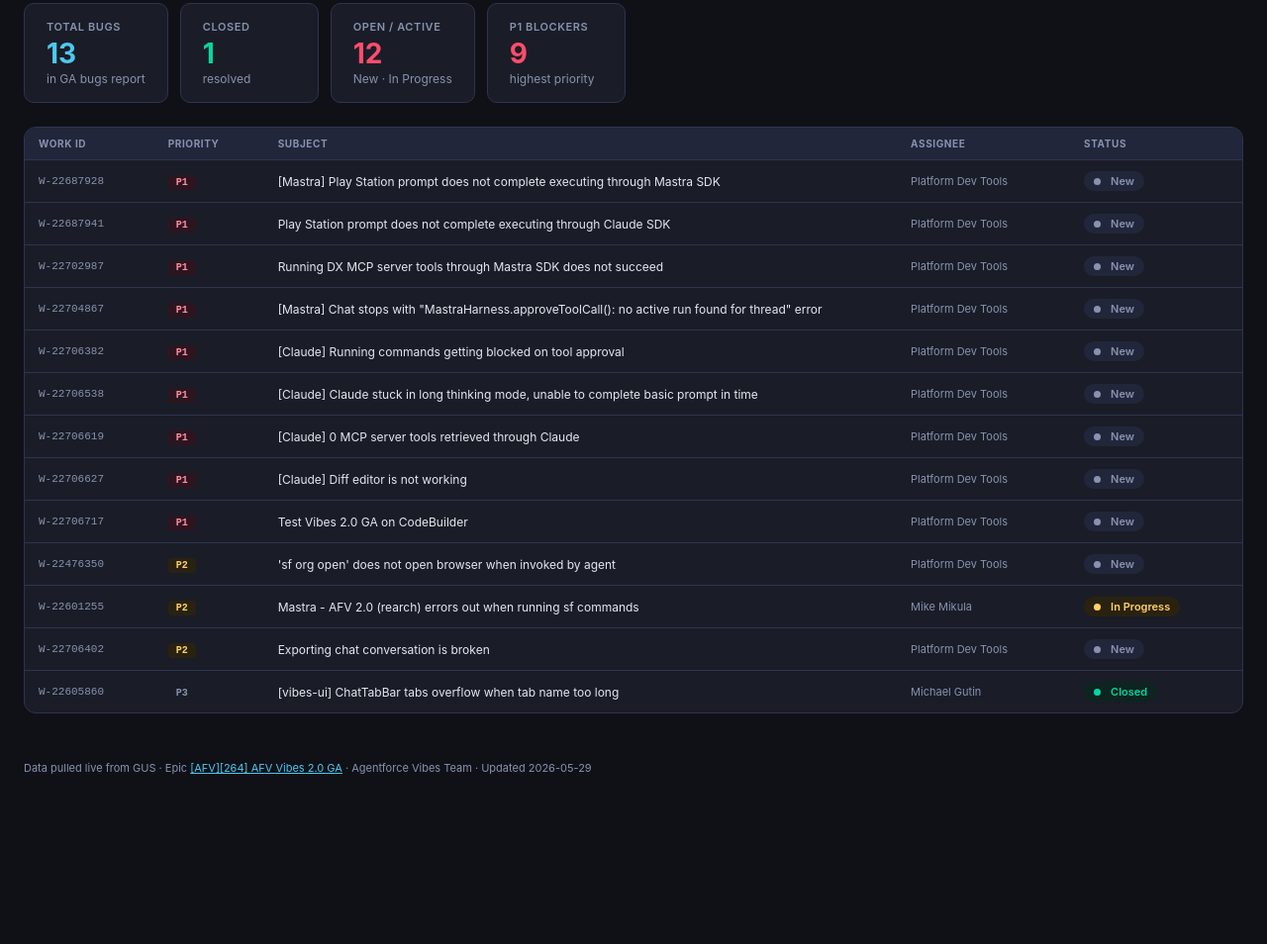
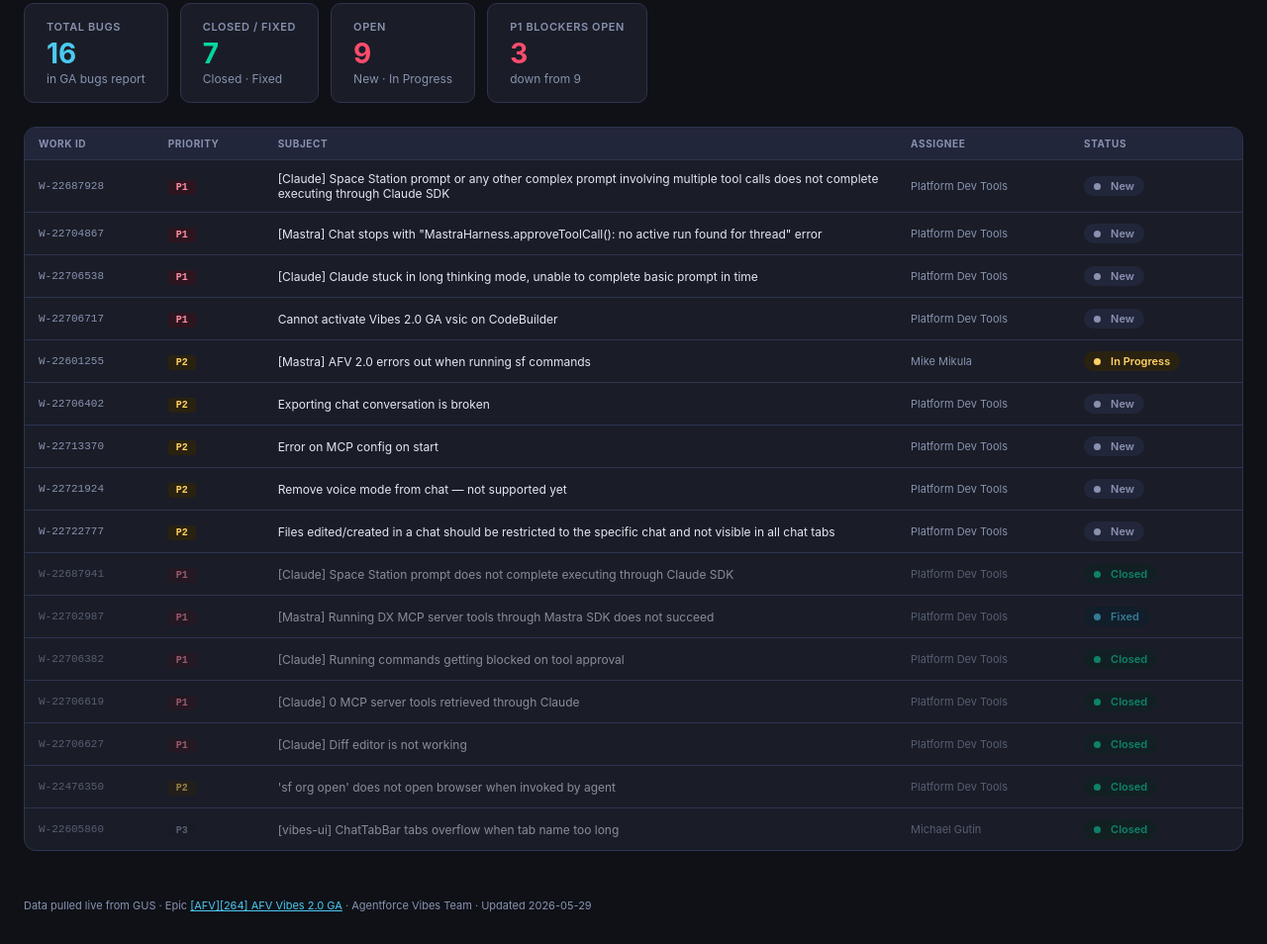
Before and after one commit to diyer/af-vibes-flow-optimizer, a plain HTML site: page afv-ga-release-tracker.html in a window 1280 px wide. Shown: the part 1485-2439 px from the top of the page at 99% size. Before the commit the page ends 2300 px from the top, so only its background shows below. Drawn offline with Linux system fonts and the light colour scheme.

Commit message:
Update GA bugs: 16 total (was 13), 7 closed/fixed (was 1), 3 new P2s
Resolved since last update (6 P1s closed/fixed):
- W-22687941: Claude SDK Space Station prompt — Closed
- W-22702987: Mastra DX MCP server tools — Fixed
- W-22706382: Claude commands blocked on tool approval — Closed
- W-22706619: 0 MCP tools via Claude — Closed
- W-22706627: Diff editor not working — Closed
- W-22476350: sf org open not opening browser — Closed

New bugs added:
- W-22713370 P2: Error on MCP config on start
- W-22721924 P2: Remove voice mode from chat
- W-22722777 P2: Chat file edits visible across all tabs

Open P1s now: 4 (down from 9)

```diff
--- a/afv-ga-release-tracker.html
+++ b/afv-ga-release-tracker.html
@@ -190,6 +190,7 @@
     Updated 2026-05-29
   </p>
 </header>
+
 
 <div class="summary-bar">
   <div class="stat-card">
@@ -964,29 +965,29 @@
   <div class="section-title">GA Release Blocker Bugs</div>
   <div class="section-subtitle">
     <a href="https://gus.lightning.force.com/lightning/r/Report/00OEE0000038IkP2AU/view?queryScope=userFolders" target="_blank" style="color:var(--blue)">AFV Vibes 2.0 GA bugs report ↗</a>
-    &nbsp;·&nbsp; 13 total · sorted by priority
+    &nbsp;·&nbsp; 16 total · sorted by priority · open bugs first
   </div>
 
   <div class="bugs-summary">
     <div class="stat-card">
       <div class="label">Total Bugs</div>
-      <div class="value blue">13</div>
+      <div class="value blue">16</div>
       <div class="sub">in GA bugs report</div>
     </div>
     <div class="stat-card">
-      <div class="label">Closed</div>
-      <div class="value green">1</div>
-      <div class="sub">resolved</div>
+      <div class="label">Closed / Fixed</div>
+      <div class="value green">7</div>
+      <div class="sub">Closed · Fixed</div>
     </div>
     <div class="stat-card">
-      <div class="label">Open / Active</div>
-      <div class="value red">12</div>
+      <div class="label">Open</div>
+      <div class="value red">9</div>
       <div class="sub">New · In Progress</div>
     </div>
     <div class="stat-card">
-      <div class="label">P1 Blockers</div>
-      <div class="value" style="color:var(--red)">9</div>
-      <div class="sub">highest priority</div>
+      <div class="label">P1 Blockers Open</div>
+      <div class="value" style="color:var(--red)">3</div>
+      <div class="sub">down from 9</div>
     </div>
   </div>
 
@@ -996,24 +997,11 @@
         <tr><th>Work ID</th><th>Priority</th><th>Subject</th><th>Assignee</th><th>Status</th></tr>
       </thead>
       <tbody>
+        <!-- ── OPEN P1 ── -->
         <tr>
           <td class="work-id"><a href="https://gus.lightning.force.com/lightning/r/ADM_Work__c/a07EE00002awxJEYAY/view" target="_blank">W-22687928</a></td>
           <td><span class="priority-badge priority-p1">P1</span></td>
-          <td class="subject-cell">[Mastra] Play Station prompt does not complete executing through Mastra SDK</td>
-          <td class="assignee-cell">Platform Dev Tools</td>
-          <td><span class="badge badge-not-started"><span class="dot dot-muted"></span>New</span></td>
-        </tr>
-        <tr>
-          <td class="work-id"><a href="https://gus.lightning.force.com/lightning/r/ADM_Work__c/a07EE00002axScQYAU/view" target="_blank">W-22687941</a></td>
-          <td><span class="priority-badge priority-p1">P1</span></td>
-          <td class="subject-cell">Play Station prompt does not complete executing through Claude SDK</td>
-          <td class="assignee-cell">Platform Dev Tools</td>
-          <td><span class="badge badge-not-started"><span class="dot dot-muted"></span>New</span></td>
-        </tr>
-        <tr>
-          <td class="work-id"><a href="https://gus.lightning.force.com/lightning/r/ADM_Work__c/a07EE00002b1bIeYAI/view" target="_blank">W-22702987</a></td>
-          <td><span class="priority-badge priority-p1">P1</span></td>
-          <td class="subject-cell">Running DX MCP server tools through Mastra SDK does not succeed</td>
+          <td class="subject-cell">[Claude] Space Station prompt or any other complex prompt involving multiple tool calls does not complete executing through Claude SDK</td>
           <td class="assignee-cell">Platform Dev Tools</td>
           <td><span class="badge badge-not-started"><span class="dot dot-muted"></span>New</span></td>
         </tr>
@@ -1025,13 +1013,6 @@
           <td><span class="badge badge-not-started"><span class="dot dot-muted"></span>New</span></td>
         </tr>
         <tr>
-          <td class="work-id"><a href="https://gus.lightning.force.com/lightning/r/ADM_Work__c/a07EE00002b2Px7YAE/view" target="_blank">W-22706382</a></td>
-          <td><span class="priority-badge priority-p1">P1</span></td>
-          <td class="subject-cell">[Claude] Running commands getting blocked on tool approval</td>
-          <td class="assignee-cell">Platform Dev Tools</td>
-          <td><span class="badge badge-not-started"><span class="dot dot-muted"></span>New</span></td>
-        </tr>
-        <tr>
           <td class="work-id"><a href="https://gus.lightning.force.com/lightning/r/ADM_Work__c/a07EE00002b2ePvYAI/view" target="_blank">W-22706538</a></td>
           <td><span class="priority-badge priority-p1">P1</span></td>
           <td class="subject-cell">[Claude] Claude stuck in long thinking mode, unable to complete basic prompt in time</td>
@@ -1039,37 +1020,17 @@
           <td><span class="badge badge-not-started"><span class="dot dot-muted"></span>New</span></td>
         </tr>
         <tr>
-          <td class="work-id"><a href="https://gus.lightning.force.com/lightning/r/ADM_Work__c/a07EE00002b2bGqYAI/view" target="_blank">W-22706619</a></td>
+          <td class="work-id"><a href="https://gus.lightning.force.com/lightning/r/ADM_Work__c/a07EE00002b2WETYA2/view" target="_blank">W-22706717</a></td>
           <td><span class="priority-badge priority-p1">P1</span></td>
-          <td class="subject-cell">[Claude] 0 MCP server tools retrieved through Claude</td>
+          <td class="subject-cell">Cannot activate Vibes 2.0 GA vsic on CodeBuilder</td>
           <td class="assignee-cell">Platform Dev Tools</td>
           <td><span class="badge badge-not-started"><span class="dot dot-muted"></span>New</span></td>
         </tr>
-        <tr>
-          <td class="work-id"><a href="https://gus.lightning.force.com/lightning/r/ADM_Work__c/a07EE00002b2d46YAA/view" target="_blank">W-22706627</a></td>
-          <td><span class="priority-badge priority-p1">P1</span></td>
-          <td class="subject-cell">[Claude] Diff editor is not working</td>
-          <td class="assignee-cell">Platform Dev Tools</td>
-          <td><span class="badge badge-not-started"><span class="dot dot-muted"></span>New</span></td>
-        </tr>
-        <tr>
-          <td class="work-id"><a href="https://gus.lightning.force.com/lightning/r/ADM_Work__c/a07EE00002b2WETYA2/view" target="_blank">W-22706717</a></td>
-          <td><span class="priority-badge priority-p1">P1</span></td>
-          <td class="subject-cell">Test Vibes 2.0 GA on CodeBuilder</td>
-          <td class="assignee-cell">Platform Dev Tools</td>
-          <td><span class="badge badge-not-started"><span class="dot dot-muted"></span>New</span></td>
-        </tr>
-        <tr>
-          <td class="work-id"><a href="https://gus.lightning.force.com/lightning/r/ADM_Work__c/a07EE00002Zwg17YAB/view" target="_blank">W-22476350</a></td>
-          <td><span class="priority-badge priority-p2">P2</span></td>
-          <td class="subject-cell">'sf org open' does not open browser when invoked by agent</td>
-          <td class="assignee-cell">Platform Dev Tools</td>
-          <td><span class="badge badge-not-started"><span class="dot dot-muted"></span>New</span></td>
-        </tr>
+        <!-- ── OPEN P2 ── -->
         <tr>
           <td class="work-id"><a href="https://gus.lightning.force.com/lightning/r/ADM_Work__c/a07EE00002abFMWYA2/view" target="_blank">W-22601255</a></td>
           <td><span class="priority-badge priority-p2">P2</span></td>
-          <td class="subject-cell">Mastra - AFV 2.0 (rearch) errors out when running sf commands</td>
+          <td class="subject-cell">[Mastra] AFV 2.0 errors out when running sf commands</td>
           <td class="assignee-cell">Mike Mikula</td>
           <td><span class="badge badge-in-progress"><span class="dot dot-yellow"></span>In Progress</span></td>
         </tr>
@@ -1081,6 +1042,70 @@
           <td><span class="badge badge-not-started"><span class="dot dot-muted"></span>New</span></td>
         </tr>
         <tr>
+          <td class="work-id"><a href="https://gus.lightning.force.com/lightning/r/ADM_Work__c/a07EE00002b2F4oYAE/view" target="_blank">W-22713370</a></td>
+          <td><span class="priority-badge priority-p2">P2</span></td>
+          <td class="subject-cell">Error on MCP config on start</td>
+          <td class="assignee-cell">Platform Dev Tools</td>
+          <td><span class="badge badge-not-started"><span class="dot dot-muted"></span>New</span></td>
+        </tr>
+        <tr>
+          <td class="work-id"><a href="https://gus.lightning.force.com/lightning/r/ADM_Work__c/a07EE00002b2WETYA2/view" target="_blank">W-22721924</a></td>
+          <td><span class="priority-badge priority-p2">P2</span></td>
+          <td class="subject-cell">Remove voice mode from chat — not supported yet</td>
+          <td class="assignee-cell">Platform Dev Tools</td>
+          <td><span class="badge badge-not-started"><span class="dot dot-muted"></span>New</span></td>
+        </tr>
+        <tr>
+          <td class="work-id"><a href="https://gus.lightning.force.com/lightning/r/ADM_Work__c/a07EE00002b2bGqYAI/view" target="_blank">W-22722777</a></td>
+          <td><span class="priority-badge priority-p2">P2</span></td>
+          <td class="subject-cell">Files edited/created in a chat should be restricted to the specific chat and not visible in all chat tabs</td>
+          <td class="assignee-cell">Platform Dev Tools</td>
+          <td><span class="badge badge-not-started"><span class="dot dot-muted"></span>New</span></td>
+        </tr>
+        <!-- ── CLOSED / FIXED ── -->
+        <tr style="opacity:0.55">
+          <td class="work-id"><a href="https://gus.lightning.force.com/lightning/r/ADM_Work__c/a07EE00002axScQYAU/view" target="_blank">W-22687941</a></td>
+          <td><span class="priority-badge priority-p1">P1</span></td>
+          <td class="subject-cell">[Claude] Space Station prompt does not complete executing through Claude SDK</td>
+          <td class="assignee-cell">Platform Dev Tools</td>
+          <td><span class="badge badge-completed"><span class="dot dot-green"></span>Closed</span></td>
+        </tr>
+        <tr style="opacity:0.55">
+          <td class="work-id"><a href="https://gus.lightning.force.com/lightning/r/ADM_Work__c/a07EE00002b1bIeYAI/view" target="_blank">W-22702987</a></td>
+          <td><span class="priority-badge priority-p1">P1</span></td>
+          <td class="subject-cell">[Mastra] Running DX MCP server tools through Mastra SDK does not succeed</td>
+          <td class="assignee-cell">Platform Dev Tools</td>
+          <td><span class="badge badge-fixed"><span class="dot dot-blue"></span>Fixed</span></td>
+        </tr>
+        <tr style="opacity:0.55">
+          <td class="work-id"><a href="https://gus.lightning.force.com/lightning/r/ADM_Work__c/a07EE00002b2Px7YAE/view" target="_blank">W-22706382</a></td>
+          <td><span class="priority-badge priority-p1">P1</span></td>
+          <td class="subject-cell">[Claude] Running commands getting blocked on tool approval</td>
+          <td class="assignee-cell">Platform Dev Tools</td>
+          <td><span class="badge badge-completed"><span class="dot dot-green"></span>Closed</span></td>
+        </tr>
+        <tr style="opacity:0.55">
+          <td class="work-id"><a href="https://gus.lightning.force.com/lightning/r/ADM_Work__c/a07EE00002b2bGqYAI/view" target="_blank">W-22706619</a></td>
+          <td><span class="priority-badge priority-p1">P1</span></td>
+          <td class="subject-cell">[Claude] 0 MCP server tools retrieved through Claude</td>
+          <td class="assignee-cell">Platform Dev Tools</td>
+          <td><span class="badge badge-completed"><span class="dot dot-green"></span>Closed</span></td>
+        </tr>
+        <tr style="opacity:0.55">
+          <td class="work-id"><a href="https://gus.lightning.force.com/lightning/r/ADM_Work__c/a07EE00002b2d46YAA/view" target="_blank">W-22706627</a></td>
+          <td><span class="priority-badge priority-p1">P1</span></td>
+          <td class="subject-cell">[Claude] Diff editor is not working</td>
+          <td class="assignee-cell">Platform Dev Tools</td>
+          <td><span class="badge badge-completed"><span class="dot dot-green"></span>Closed</span></td>
+        </tr>
+        <tr style="opacity:0.55">
+          <td class="work-id"><a href="https://gus.lightning.force.com/lightning/r/ADM_Work__c/a07EE00002Zwg17YAB/view" target="_blank">W-22476350</a></td>
+          <td><span class="priority-badge priority-p2">P2</span></td>
+          <td class="subject-cell">'sf org open' does not open browser when invoked by agent</td>
+          <td class="assignee-cell">Platform Dev Tools</td>
+          <td><span class="badge badge-completed"><span class="dot dot-green"></span>Closed</span></td>
+        </tr>
+        <tr style="opacity:0.55">
           <td class="work-id"><a href="https://gus.lightning.force.com/lightning/r/ADM_Work__c/a07EE00002adCTPYA2/view" target="_blank">W-22605860</a></td>
           <td><span class="priority-badge priority-p3">P3</span></td>
           <td class="subject-cell">[vibes-ui] ChatTabBar tabs overflow when tab name too long</td>
```
